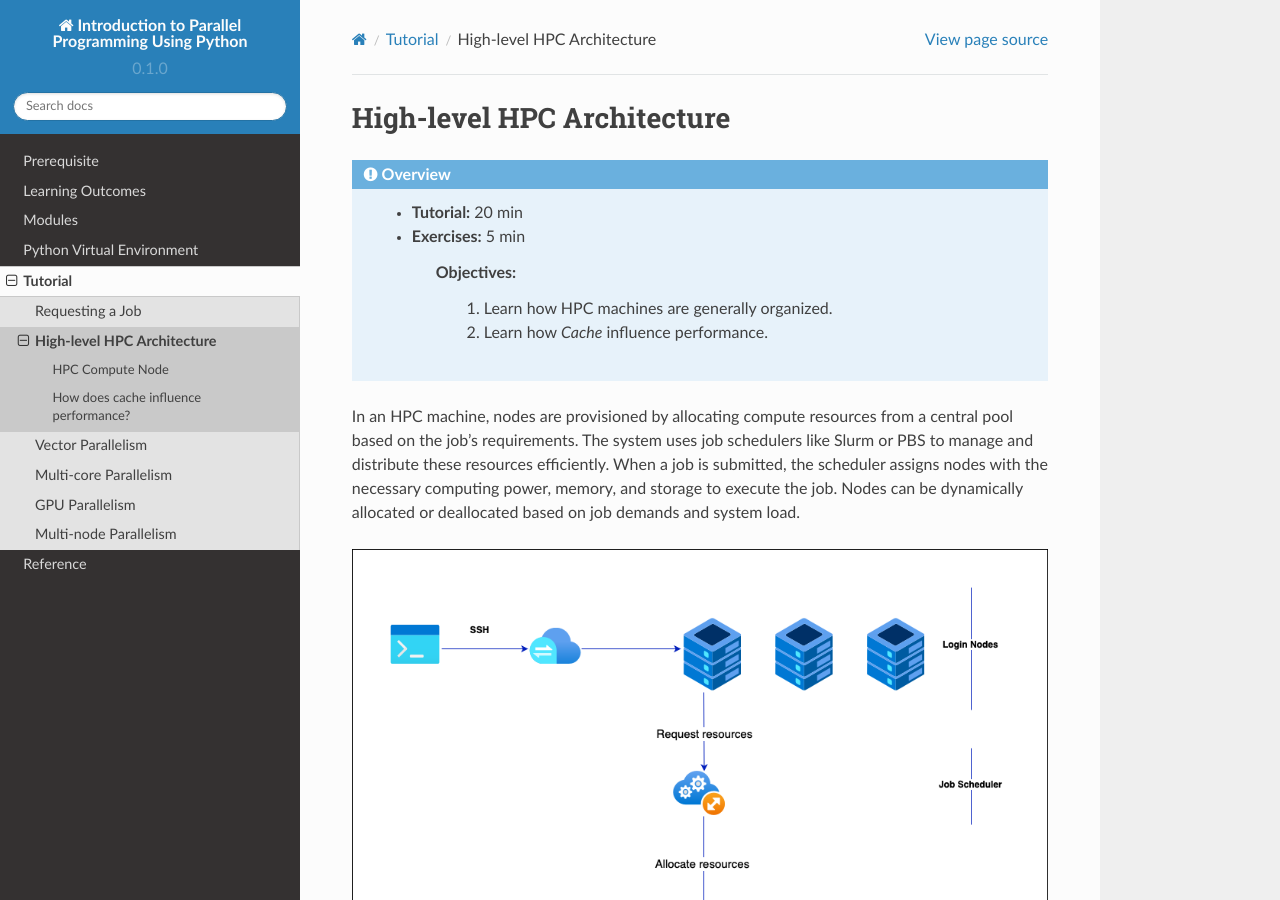
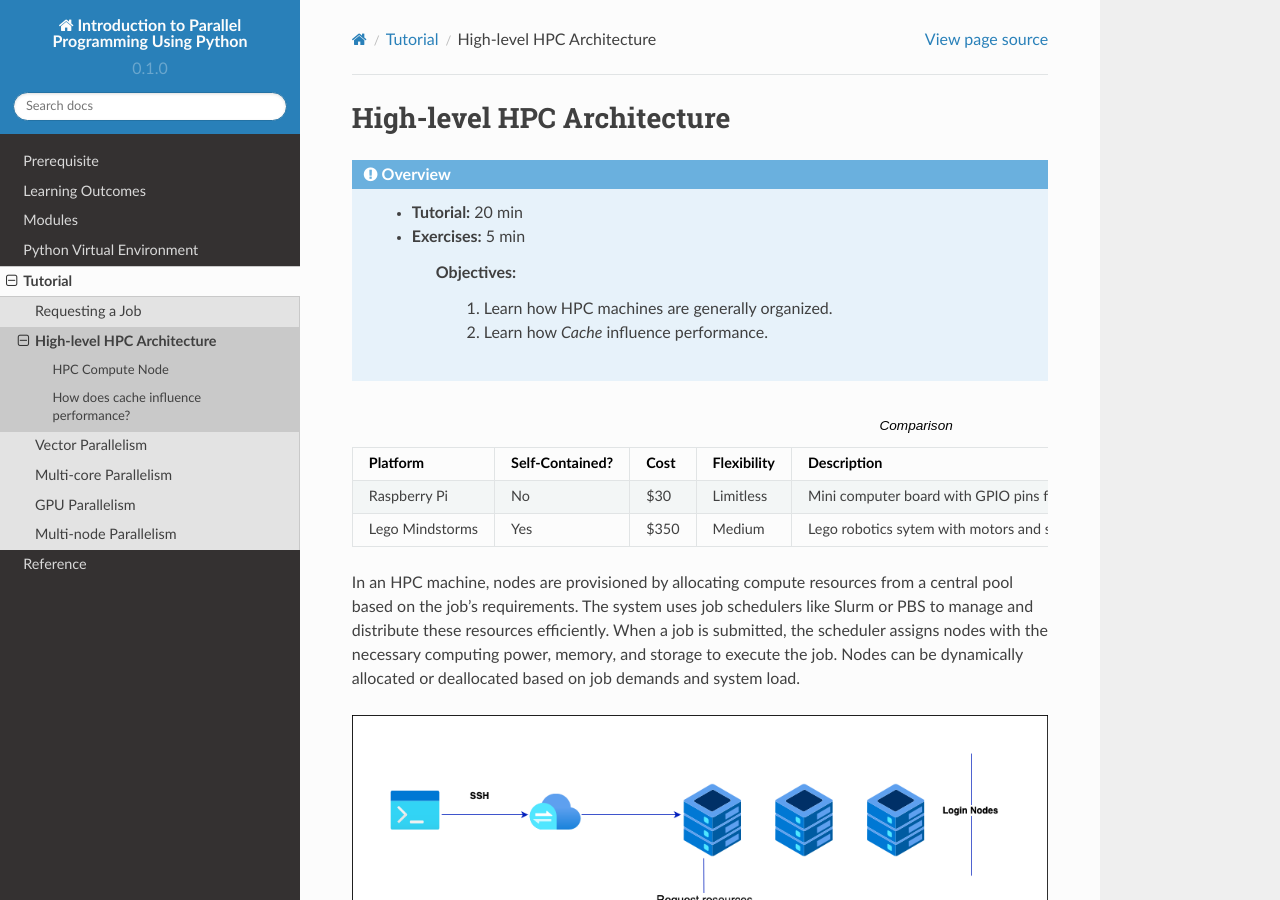
Before and after one commit to NCI900-Training-Organisation/intro-to-parallel-programming, a Sphinx documentation site: the page built from docs/source/tutorial/highlevel.rst, in a window 1280 px wide and 900 px high. Built offline with Sphinx 7.4.7 and the Read the Docs theme 2.0.0, drawn with Linux system fonts in a browser that asks for light colours.

Commit message:
Documentation updated

```diff
--- a/docs/source/tutorial/highlevel.rst
+++ b/docs/source/tutorial/highlevel.rst
@@ -10,6 +10,28 @@ High-level HPC Architecture
         **Objectives:**
             #. Learn how HPC machines are generally organized.
             #. Learn how *Cache* influence performance.
+
+
+.. list-table:: Comparison
+   :widths: 20 10 10 15 20
+   :header-rows: 1
+
+   * - Platform
+     - Self-Contained?
+     - Cost
+     - Flexibility
+     - Description
+   * - Raspberry Pi
+     - No
+     - $30
+     - Limitless
+     - Mini computer board with GPIO pins for interfacing and experimentation.
+   * - Lego Mindstorms
+     - Yes
+     - $350
+     - Medium
+     - Lego robotics sytem with motors and sensors.  Build a robot, then write logic to move it around and do stuff.
+
 
 In an HPC machine, nodes are provisioned by allocating compute resources from a central pool based on the job's
 requirements. The system uses job schedulers like Slurm or PBS to manage and distribute these resources
```
Also changed, not shown: docs/source/index.rst (+10 -0 lines).
